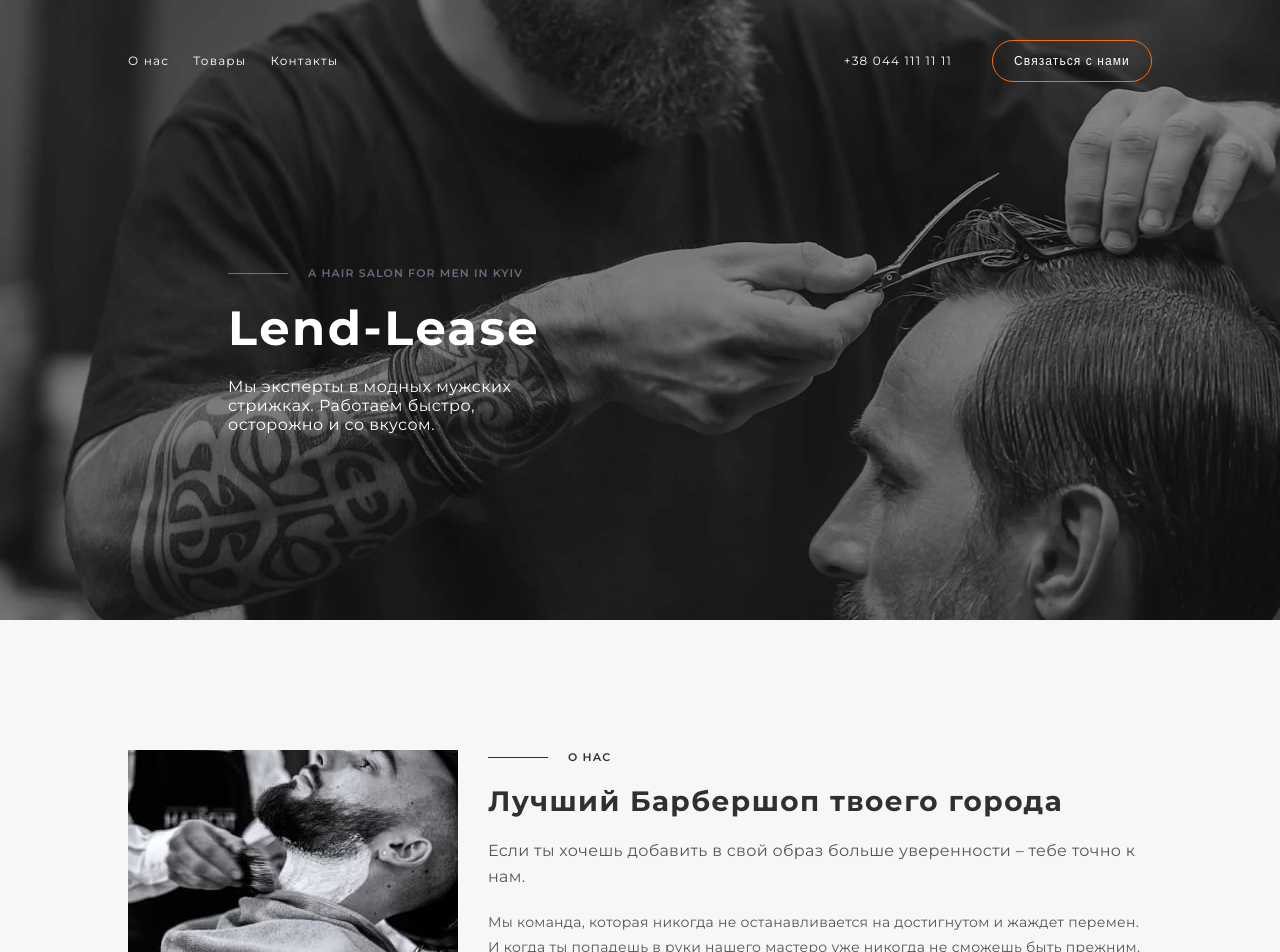
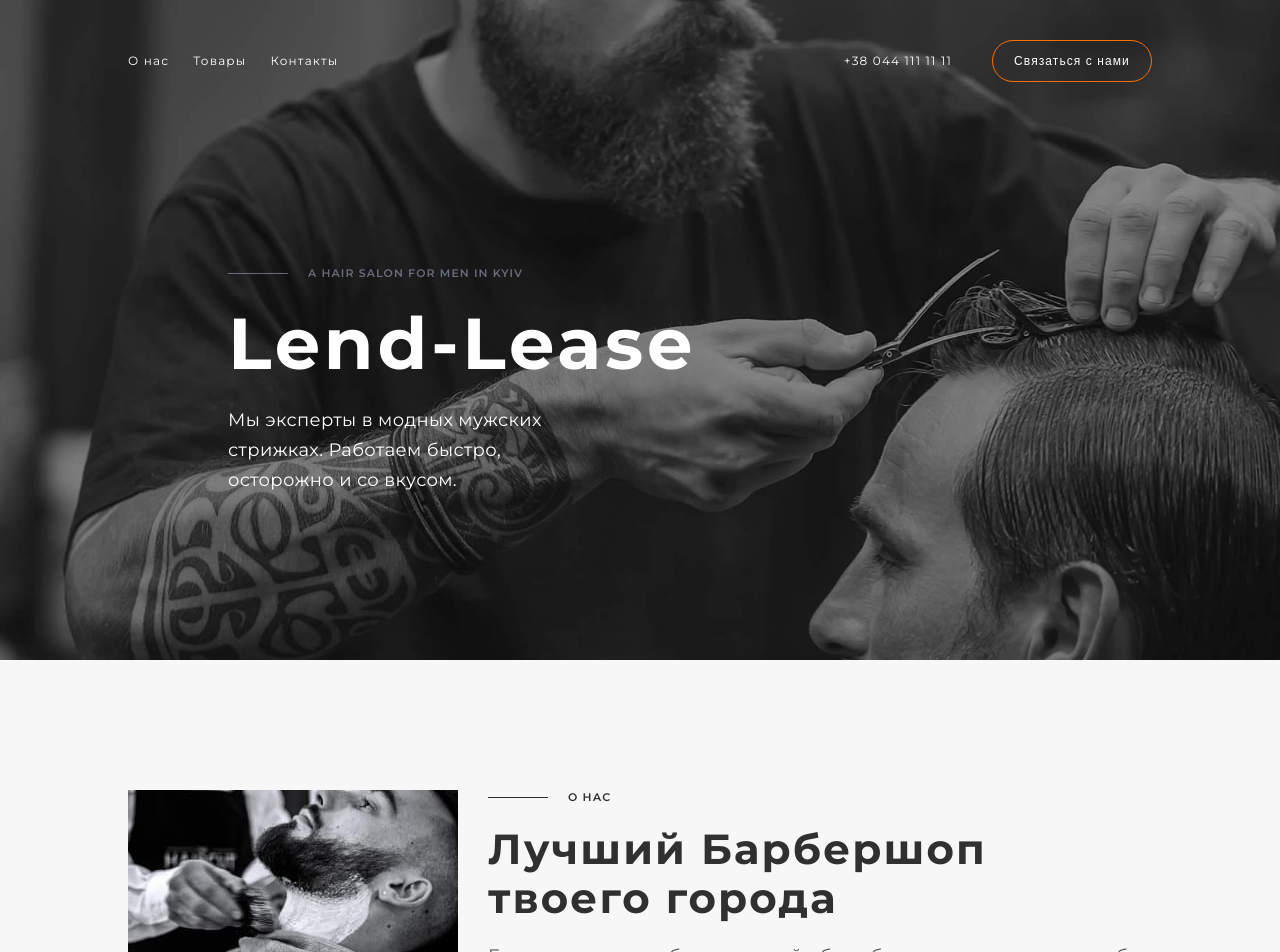
Before and after one commit to TheMainOne/BarberShop, a React (Create React App) app: page / in a window 1280 px wide. Shown: the top 952 px of the page. Built offline with nearby package versions, Linux system fonts and the light colour scheme.

Commit message:
end with markup styles

```diff
--- a/src/components/About/About.styled.jsx
+++ b/src/components/About/About.styled.jsx
@@ -48,6 +48,11 @@ export const AboutSectionText = styled.p`
   line-height: 1.17;
   letter-spacing: 0.05em;
   color: #303030;
+
+  @media screen and (min-width: 1024px) {
+    font-size: 42px;
+    line-height: 1.16;
+  }
 `;
 
 export const AboutSectionSecondText = styled.p`
@@ -56,6 +61,11 @@ export const AboutSectionSecondText = styled.p`
   line-height: 1.62;
   letter-spacing: 0.02em;
   color: #555555;
+
+  @media screen and (min-width: 1024px) {
+    font-size: 18px;
+    line-height: 1.66;
+  }
 `;
 
 export const AboutSectionThirdText = styled.p`
--- a/src/components/Features/Features.jsx
+++ b/src/components/Features/Features.jsx
@@ -8,13 +8,14 @@ import {
   FeaturesListItem,
   FeaturesListItemWrapper,
   FeaturesListItemText,
+  FeaturesWrapper,
 } from "./Features.styled";
 
 export const Features = () => {
   return (
     <FeaturesSection>
       <Container>
-        <div>
+        <FeaturesWrapper>
           <div>
             <FeaturesText>старая традиционная школа</FeaturesText>
             <FeaturesTitle>Почему приходят именно к нам?</FeaturesTitle>
@@ -47,7 +48,7 @@ export const Features = () => {
               </FeaturesListItemText>
             </FeaturesListItem>
           </FeaturesList>
-        </div>
+        </FeaturesWrapper>
       </Container>
     </FeaturesSection>
   );
--- a/src/components/Features/Features.styled.jsx
+++ b/src/components/Features/Features.styled.jsx
@@ -54,11 +54,22 @@ export const FeaturesSecondText = styled.p`
   color: #555555;
 `;
 
+export const FeaturesWrapper = styled.div`
+  @media screen and (min-width: 1024px) {
+    display: flex;
+    flex-direction: row-reverse;
+  }
+`;
+
 export const FeaturesList = styled.ul`
   display: flex;
   flex-wrap: wrap;
   justify-content: space-between;
   color: #303030;
+
+  @media screen and (min-width: 1024px) {
+    margin-right: 50px;
+  }
 `;
 
 export const FeaturesListItem = styled.li`
--- a/src/components/Footer/Footer.jsx
+++ b/src/components/Footer/Footer.jsx
@@ -8,6 +8,7 @@ import {
   FooterContactsListText,
   FooterSecondTitle,
   FooterSecondText,
+  FooterWrapper,
 } from "./Footer.styled";
 import LocationOnOutlinedIcon from "@mui/icons-material/LocationOnOutlined";
 import LocalPhoneSharpIcon from "@mui/icons-material/LocalPhoneSharp";
@@ -17,6 +18,8 @@ export const Footer = () => {
   return (
     <FooterSection>
       <Container>
+        <FooterWrapper>
+          <div>
             <FooterTitle>Контакты</FooterTitle>
             <div>
               <FooterContactsList>
@@ -50,8 +53,12 @@ export const Footer = () => {
                 </FooterContactsListItem>
               </FooterContactsList>
             </div>
+          </div>
+          <div>
             <FooterSecondTitle>Время работы</FooterSecondTitle>
             <FooterSecondText>Ежедневно с 9:00 до 22:00</FooterSecondText>
+          </div>
+        </FooterWrapper>
       </Container>
     </FooterSection>
   );
--- a/src/components/Footer/Footer.styled.jsx
+++ b/src/components/Footer/Footer.styled.jsx
@@ -20,13 +20,20 @@ export const FooterSection = styled.footer`
   }
 `;
 
+export const FooterWrapper = styled.div`
+  @media screen and (min-width: 768px) {
+    display: flex;
+    justify-content: space-around;
+    align-items: center;
+  }
+`;
+
 export const FooterTitle = styled.h3`
   margin-bottom: 40px;
   font-size: 42px;
   line-height: 1.16;
   font-weight: 700;
   letter-spacing: 0.05em;
-  text-align: center;
 `;
 
 export const FooterContactsList = styled.ul`
--- a/src/components/Goods/Goods.jsx
+++ b/src/components/Goods/Goods.jsx
@@ -14,6 +14,7 @@ import {
   GoodsItemSocialMediasList,
   GoodsItemSocialMediasListItem,
   GoodsItemSocialMediasListLink,
+  GoodsList,
 } from "./Goods.styled";
 import img1 from "../../images/masters/img1.jpg";
 import img2 from "../../images/masters/img2.jpg";
@@ -25,7 +26,7 @@ export const GoodsSection = () => {
       <Container>
         <GoodsText>для настоящих ценителей атмосферы</GoodsText>
         <GoodsTitle>Наши мастера</GoodsTitle>
-        <ul>
+        <GoodsList>
           <GoodsWrapper>
             <img src={img1} alt="Goods" />
             <GoodsThumb>
@@ -185,7 +186,7 @@ export const GoodsSection = () => {
               </GoodsItemSocialMediasList>
             </GoodsThumb>
           </GoodsWrapper>
-        </ul>
+        </GoodsList>
       </Container>
     </Goods>
   );
--- a/src/components/Goods/Goods.styled.jsx
+++ b/src/components/Goods/Goods.styled.jsx
@@ -17,8 +17,46 @@ export const Goods = styled.section`
 `;
 
 export const GoodsWrapper = styled.li`
-  &:not(:last-of-type) {
-    margin-bottom: 64px;
+  @media screen and (max-width: 767px) {
+    &:not(:last-of-type) {
+      margin-bottom: 64px;
+    }
+  }
+  @media screen and (min-width: 768px) and (max-width: 1023px) {
+    width: 450px;
+
+    &:not(:last-of-type) {
+      margin-bottom: 64px;
+    }
+  }
+
+  @media screen and (min-width: 1024px) and (max-width: 1439px) {
+    width: 290px;
+
+    &:not(:last-of-type) {
+      margin-bottom: 0px;
+      margin-right: 22px;
+    }
+  }
+
+  @media screen and (min-width: 1440px) {
+    width: 320px;
+  }
+`;
+
+export const GoodsList = styled.ul`
+  @media screen and (min-width: 768px) and (max-width: 1023px) {
+    display: flex;
+    flex-direction: column;
+    align-items: center;
+  }
+
+  @media screen and (min-width: 1024px) {
+    display: flex;
+  }
+
+  @media screen and (min-width: 1440px) {
+    justify-content: space-between;
   }
 `;
 
@@ -41,6 +79,9 @@ export const GoodsText = styled.p`
     background-color: currentColor;
     margin-right: 20px;
   }
+  @media screen and (min-width: 768px) and (max-width: 1023px) {
+    margin-left: 118px;
+  }
 `;
 
 export const GoodsTitle = styled.h3`
@@ -50,6 +91,10 @@ export const GoodsTitle = styled.h3`
   font-weight: 700;
   letter-spacing: 0.05em;
   color: #303030;
+
+  @media screen and (min-width: 768px) and (max-width: 1023px) {
+    margin-left: 118px;
+  }
 `;
 
 export const GoodsThumb = styled.div`
--- a/src/components/Header/Header.jsx
+++ b/src/components/Header/Header.jsx
@@ -14,6 +14,7 @@ import {
   NavigationContactsButton,
   NavigationContactsLink,
   NavigationTitleInformation,
+  HeaderText,
 } from "./Header.styled";
 
 export const SiteHeader = () => {
@@ -60,11 +61,11 @@ export const SiteHeader = () => {
           <NavigationTitleInformation>
             <HeaderTitle>A HAIR SALON FOR MEN IN KYIV</HeaderTitle>
             <CompanyName>Lend-Lease</CompanyName>
-            <p>
+            <HeaderText>
               Мы эксперты в модных мужских <br /> стрижках. Работаем быстро,{" "}
               <br />
               осторожно и со вкусом.
-            </p>
+            </HeaderText>
           </NavigationTitleInformation>
         </Container>
       </Header>
--- a/src/components/Header/Header.styled.jsx
+++ b/src/components/Header/Header.styled.jsx
@@ -4,12 +4,18 @@ import img from "../../images/hero/img1@2x.jpg";
 export const Header = styled.header`
   height: 580px;
   padding-top: 60px;
+  padding-bottom: 60px;
   background-image: url(${img});
   background-size: cover;
   background-position: center;
 
   @media screen and (min-width: 768px) {
     padding-top: 40px;
+    padding-bottom: 40px;
+  }
+
+  @media screen and (min-width: 1024px) {
+    background-position: unset;
   }
 `;
 
@@ -115,7 +121,7 @@ export const NavigationTitleInformation = styled.div`
   }
 
   @media screen and (min-width: 1024px) {
-    width: 350px;
+    width: 470px;
     margin-left: 100px;
   }
 `;
@@ -146,6 +152,11 @@ export const CompanyName = styled.p`
   font-weight: 700;
   line-height: 1.16;
   letter-spacing: 0.05em;
+
+  @media screen and (min-width: 1024px) {
+    font-size: 72px;
+    line-height: 1.18;
+  }
 `;
 
 export const HeaderText = styled.p`
@@ -153,4 +164,9 @@ export const HeaderText = styled.p`
   font-size: 16px;
   line-height: 1.62;
   letter-spacing: 0.02em;
+
+  @media screen and (min-width: 1024px) {
+    font-size: 18px;
+    line-height: 1.66;
+  }
 `;
```
Lines whose indentation alone changed are shown as unchanged.
